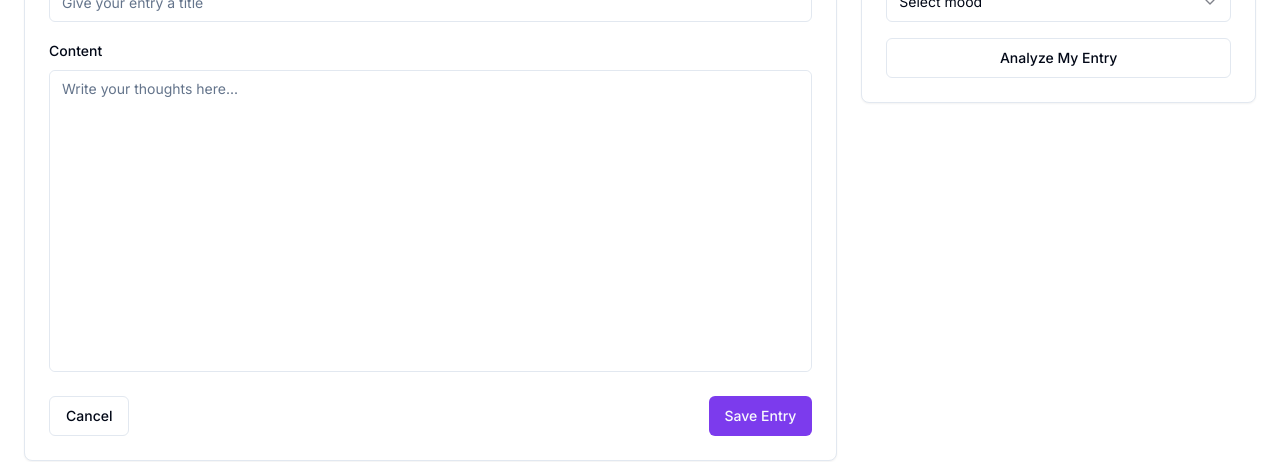
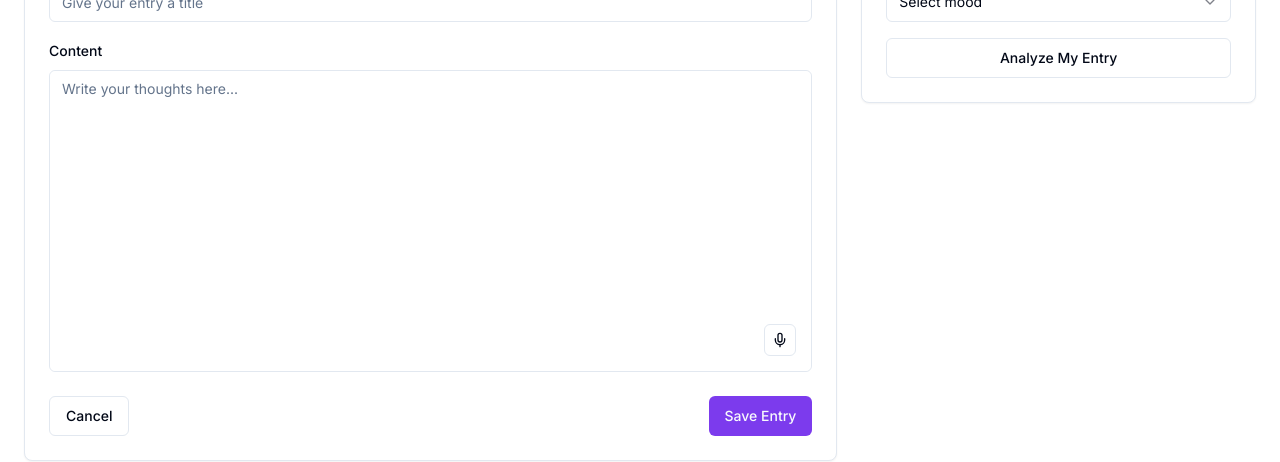
Before and after one commit to aswin-ravidev/soulscript, a Next.js app: page /journal/new in a window 1280 px wide. Shown: the part 239-701 px from the top of the page. Built offline with nearby package versions, Linux system fonts and the light colour scheme; sample sign-in values are in the browser's storage.

Commit message:
Added voice input

```diff
--- a/app/journal/new/page.tsx
+++ b/app/journal/new/page.tsx
@@ -10,6 +10,14 @@ import { useToast } from "@/components/ui/use-toast"
 import { Select, SelectContent, SelectItem, SelectTrigger, SelectValue } from "@/components/ui/select"
 import { JournalEditor } from "@/components/journal-editor"
 import ReactMarkdown from "react-markdown"
+import { Mic, MicOff } from "lucide-react"
+
+declare global {
+  interface Window {
+    SpeechRecognition: any;
+    webkitSpeechRecognition: any;
+  }
+}
 
 export default function NewJournalPage() {
   const [title, setTitle] = useState("")
@@ -21,6 +29,61 @@ export default function NewJournalPage() {
   const [user, setUser] = useState<any>(null)
   const router = useRouter()
   const { toast } = useToast()
+
+  // Speech recognition setup
+  const [speechRecognition, setSpeechRecognition] = useState<any>(null)
+  const [isListening, setIsListening] = useState(false)
+
+  useEffect(() => {
+    const recognition = new (window.SpeechRecognition || window.webkitSpeechRecognition)();
+    recognition.continuous = true;
+    recognition.interimResults = true;
+    recognition.lang = 'en-US';
+    setSpeechRecognition(recognition);
+
+    return () => {
+      recognition.stop();
+    };
+  }, []);
+
+  const startListening = () => {
+    if (speechRecognition) {
+      speechRecognition.start();
+      setIsListening(true);
+    }
+  };
+
+  const stopListening = () => {
+    if (speechRecognition) {
+      speechRecognition.stop();
+      setIsListening(false);
+    }
+  };
+
+  useEffect(() => {
+    if (speechRecognition) {
+      speechRecognition.onresult = (event: any) => {
+        const transcript = Array.from(event.results)
+          .map((result: any) => result[0].transcript)
+          .join(' ');
+        setContent(prev => prev + ' ' + transcript.trim());
+      };
+
+      speechRecognition.onerror = (event: any) => {
+        console.error('Speech recognition error:', event.error);
+        toast({
+          title: "Error",
+          description: "Speech recognition encountered an error. Please try again.",
+          variant: "destructive",
+        });
+        stopListening();
+      };
+
+      speechRecognition.onend = () => {
+        setIsListening(false);
+      };
+    }
+  }, [speechRecognition, toast, content]);
 
   // Load user from localStorage on component mount
   useEffect(() => {
@@ -161,7 +224,27 @@ export default function NewJournalPage() {
             </div>
             <div className="space-y-2">
               <Label htmlFor="content">Content</Label>
-              <JournalEditor content={content} onChange={setContent} />
+              <div className="relative">
+                <JournalEditor content={content} onChange={setContent} />
+                <Button
+                  variant="outline"
+                  size="icon"
+                  onClick={() => {
+                    if (isListening) {
+                      stopListening();
+                    } else {
+                      startListening();
+                    }
+                  }}
+                  className="absolute bottom-4 right-4 h-8 w-8"
+                >
+                  {isListening ? (
+                    <MicOff className="h-4 w-4" />
+                  ) : (
+                    <Mic className="h-4 w-4" />
+                  )}
+                </Button>
+              </div>
             </div>
           </CardContent>
           <CardFooter className="flex justify-between">
```
Also changed, not shown: app/api/reviews/route.ts (added), lib/models/Review.ts (added).
